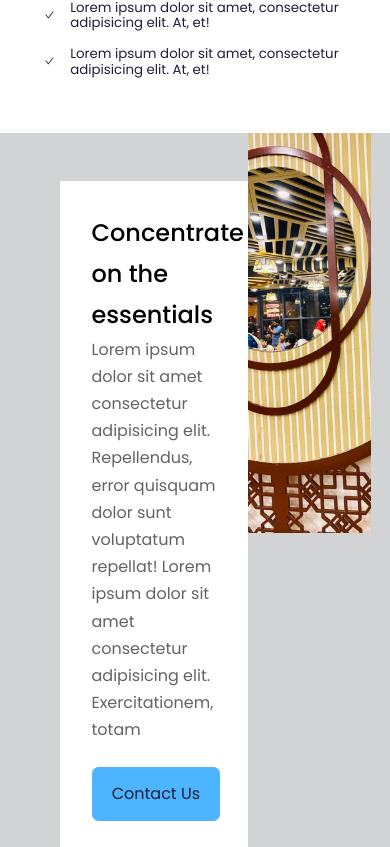
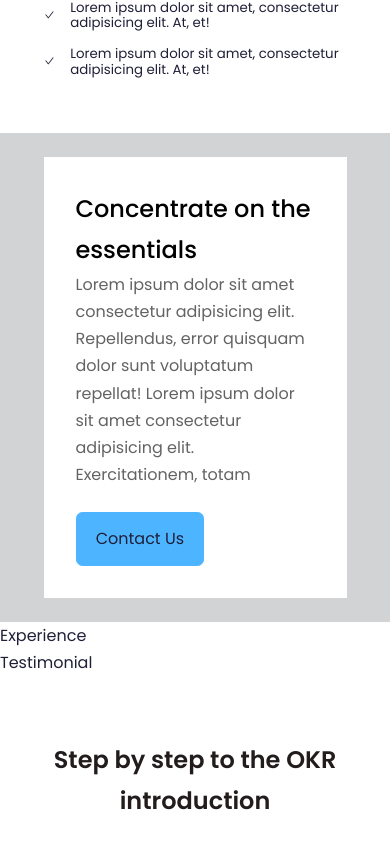
Before and after one commit to akter037/project_one, a React (Create React App) app: page / in a window 390 px wide. Shown: the part 1657-2504 px from the top of the page. Built offline with nearby package versions, Linux system fonts and the light colour scheme.

Commit message:
about update

```diff
--- a/src/components/about/about.css
+++ b/src/components/about/about.css
@@ -25,3 +25,23 @@
     width: fit-content;
     height: 25rem;
 }
+@media screen and (max-width:1024px) {
+
+}
+@media screen and (max-width:600px) {
+
+.about_container{
+    display: grid;
+    grid-template-columns: 1fr;
+    margin: 0 auto;
+}
+.about_me{
+
+    margin: 1.5rem ;
+}
+.about_me_image{
+    display: none;
+
+}
+
+  }
```
